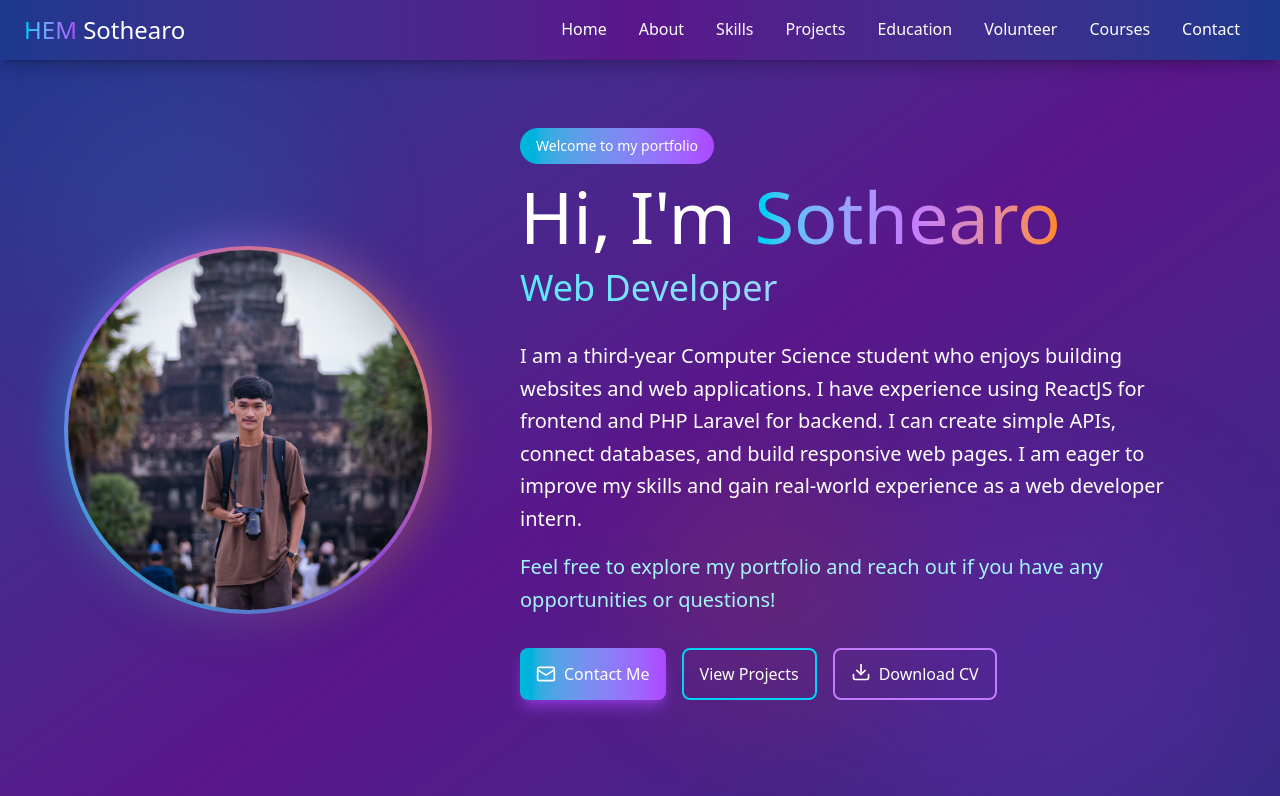
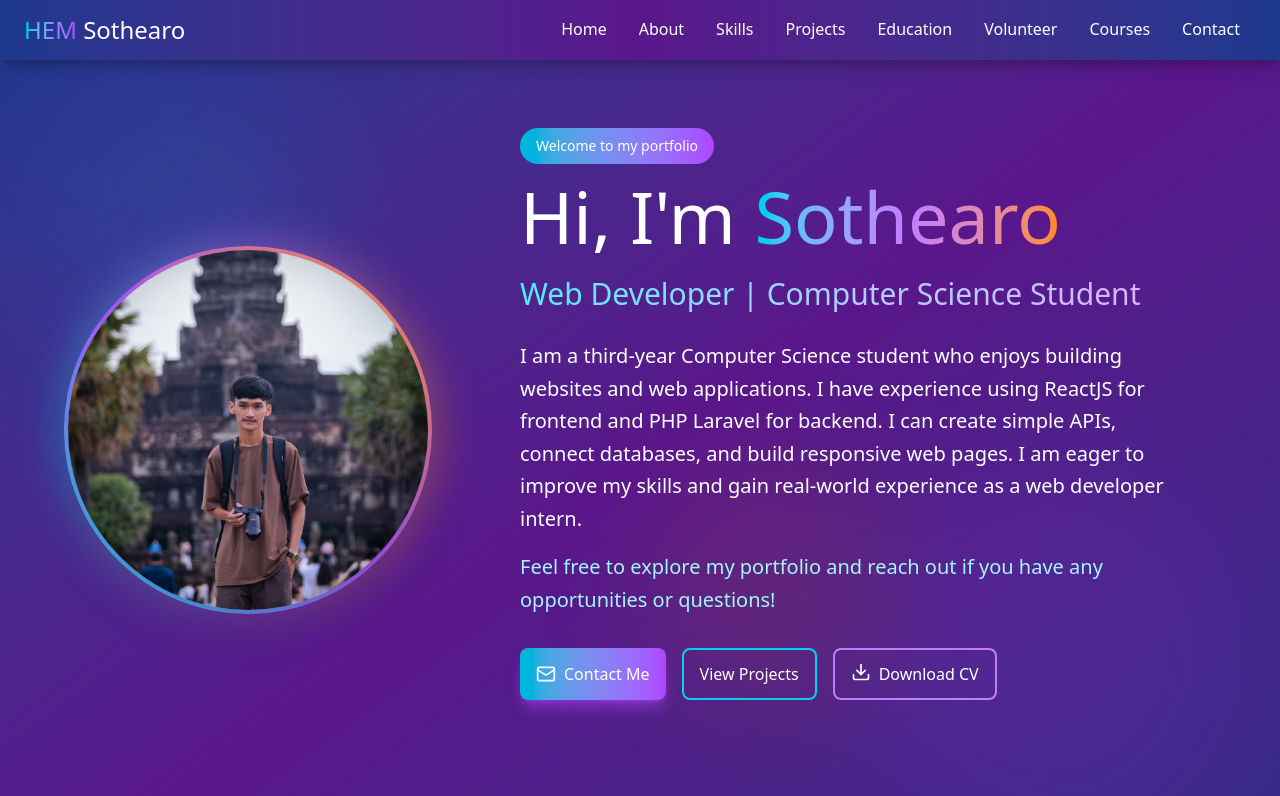
Before and after one commit to SothearoHEM/HEM-Sotheearo-Portfolio-ReactJS-with-Tailwind-CSS, a React (Vite) app: page / in a window 1280 px wide. Shown: the top 796 px of the page. Built offline with nearby package versions, Linux system fonts and the light colour scheme.

Commit message:
Fixed Skill Bug and Added Role Text

```diff
--- a/src/components/Home.jsx
+++ b/src/components/Home.jsx
@@ -6,10 +6,10 @@ import MyCv from '../assets/Hem Sothearo-CV.pdf';
 function Home() {
   const [displayedText, setDisplayedText] = useState('');
   const [blink, setBlink] = useState(true);
-  const fullText = 'Web Developer';
-  const blinkcursor = '|';
+  const fullText = 'Web Developer | Computer Science Student';
+  const blinkCursor = '|';
 
-   useEffect(() => {
+  useEffect(() => {
     let index = 0;
     const timer = setInterval(() => {
       if (index <= fullText.length) {
@@ -60,19 +60,21 @@ function Home() {
               Hi, I&apos;m <span className='text-transparent bg-clip-text bg-linear-to-r from-cyan-400 via-purple-400 to-orange-400'>Sothearo</span>
             </h1>
 
-            <h2 className='text-2xl md:text-4xl text-transparent bg-clip-text bg-linear-to-r from-cyan-300 to-purple-300 mb-6 h-12'>
-              {displayedText}<span>{blink ? blinkcursor : ''}</span>
-            </h2>
+            <div className='flex items-center justify-center md:justify-start mb-6 h-12'>
+              <h2 className='text-2xl md:text-3xl text-transparent bg-clip-text bg-linear-to-r from-cyan-300 to-purple-300'>
+                {displayedText}<span className='text-2xl md:text-4xl text-purple-300' style={{ opacity: blink ? 1 : 0 }}>{blinkCursor}</span>
+              </h2>
+            </div>
 
-            <p className='text-md md:text-xl max-w-2xl leading-relaxed mb-4'>
+            <p className='text-base md:text-xl max-w-2xl leading-relaxed mb-4'>
               I am a third-year Computer Science student who enjoys building websites and web applications. I have experience using ReactJS for frontend and PHP Laravel for backend. I can create simple APIs, connect databases, and build responsive web pages. I am eager to improve my skills and gain real-world experience as a web developer intern.
             </p>
 
-            <p className='text-md md:text-xl max-w-2xl leading-relaxed mb-8 text-cyan-200'>
+            <p className='text-base md:text-xl max-w-2xl leading-relaxed mb-8 text-cyan-200'>
               Feel free to explore my portfolio and reach out if you have any opportunities or questions!
             </p>
 
-            <div className='md:flex flex-wrap md:space-y-0 space-y-4 gap-4 justify-center md:justify-start md:mb-8 mb-0'>
+            <div className='flex flex-wrap gap-4 justify-center md:justify-start md:mb-8 mb-0'>
               <a
                 href="#contact"
                 className='bg-linear-to-r from-cyan-500 to-purple-500 hover:from-cyan-600 hover:to-purple-600 text-white px-4 py-3 rounded-lg transition-all hover:scale-105 flex items-center gap-2 shadow-lg shadow-purple-500/50 justify-center'
--- a/src/components/Projects.jsx
+++ b/src/components/Projects.jsx
@@ -142,11 +142,11 @@ function Projects() {
                       ))}
                     </ul>
                   </div>                  <div className='flex gap-3 mt-6'>
-                    <a href={project.liveDemo} className={`flex-1 bg-linear-to-r ${headerGradients[index]} hover:opacity-90 text-white py-2 px-4 rounded-lg transition-all hover:scale-105 flex items-center justify-center gap-2 text-sm shadow-lg`}>
+                    <a href={project.liveDemo} target="_blank" rel="noopener noreferrer" className={`flex-1 bg-linear-to-r ${headerGradients[index]} hover:opacity-90 text-white py-2 px-4 rounded-lg transition-all hover:scale-105 flex items-center justify-center gap-2 text-sm shadow-lg`}>
                       <ExternalLink className='w-4 h-4' />
                       Live Demo
                     </a>
-                    <a href={project.code} className='flex-1 border-2 border-purple-600 text-purple-900 hover:bg-purple-600 hover:text-white py-2 px-4 rounded-lg transition-colors flex items-center justify-center gap-2 text-sm'>
+                    <a href={project.code} target="_blank" rel="noopener noreferrer" className='flex-1 border-2 border-purple-600 text-purple-900 hover:bg-purple-600 hover:text-white py-2 px-4 rounded-lg transition-colors flex items-center justify-center gap-2 text-sm'>
                       <Github className='w-4 h-4' />
                       Code
                     </a>
--- a/src/components/Skills.jsx
+++ b/src/components/Skills.jsx
@@ -100,14 +100,16 @@ function Skills() {
                 'from-purple-500/20 to-pink-500/20',
                 'from-orange-500/20 to-red-500/20',
                 'from-teal-500/20 to-cyan-500/20',
-                'from-indigo-500/20 to-purple-500/20'
+                'from-indigo-500/20 to-purple-500/20',
+                'from-pink-500/20 to-rose-500/20'
               ];
               const barGradients = [
                 'from-cyan-400 to-blue-500',
                 'from-purple-400 to-pink-500',
                 'from-orange-400 to-red-500',
                 'from-teal-400 to-cyan-500',
-                'from-indigo-400 to-purple-500'
+                'from-indigo-400 to-purple-500',
+                'from-pink-400 to-rose-500'
               ];
               return (
                 <div key={index} className={`bg-linear-to-br ${gradients[index]} backdrop-blur-sm p-6 rounded-lg border border-white/10 hover:border-white/30 transition-all hover:scale-105 shadow-xl`}>
```
